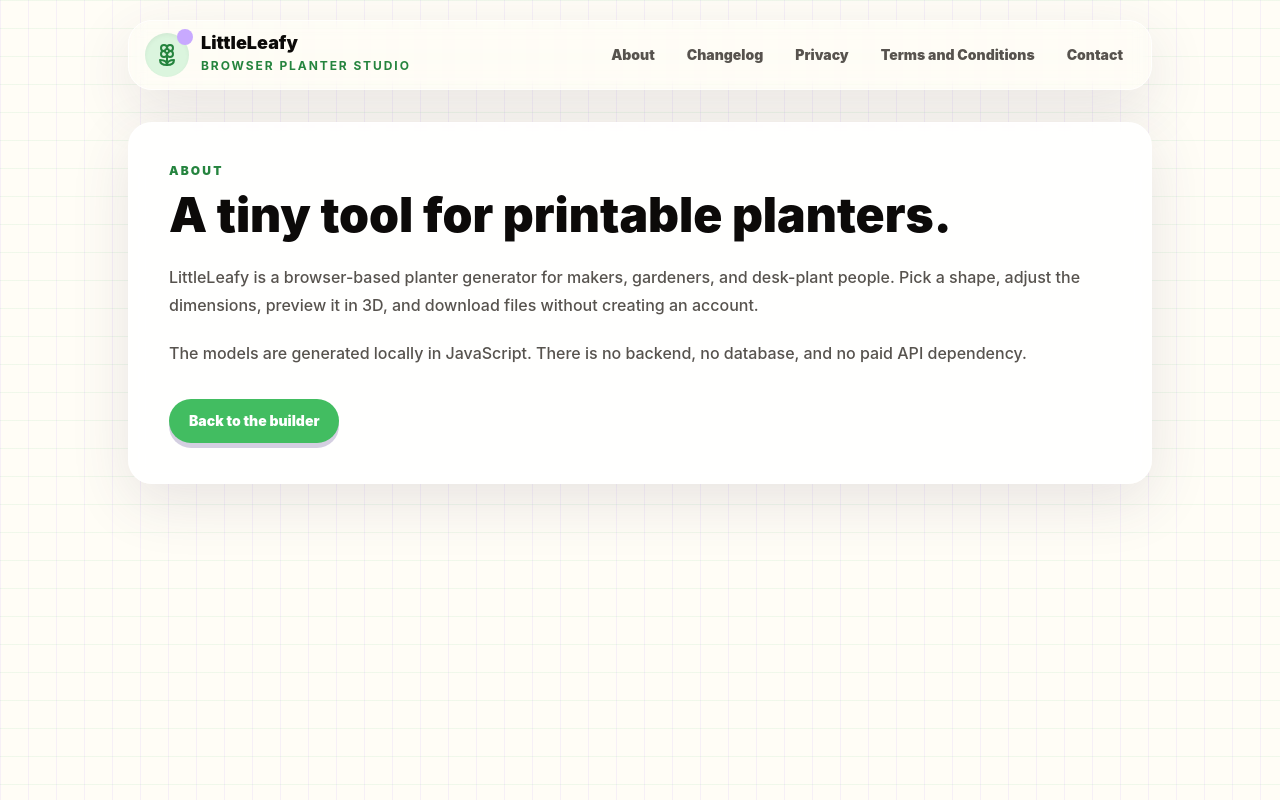
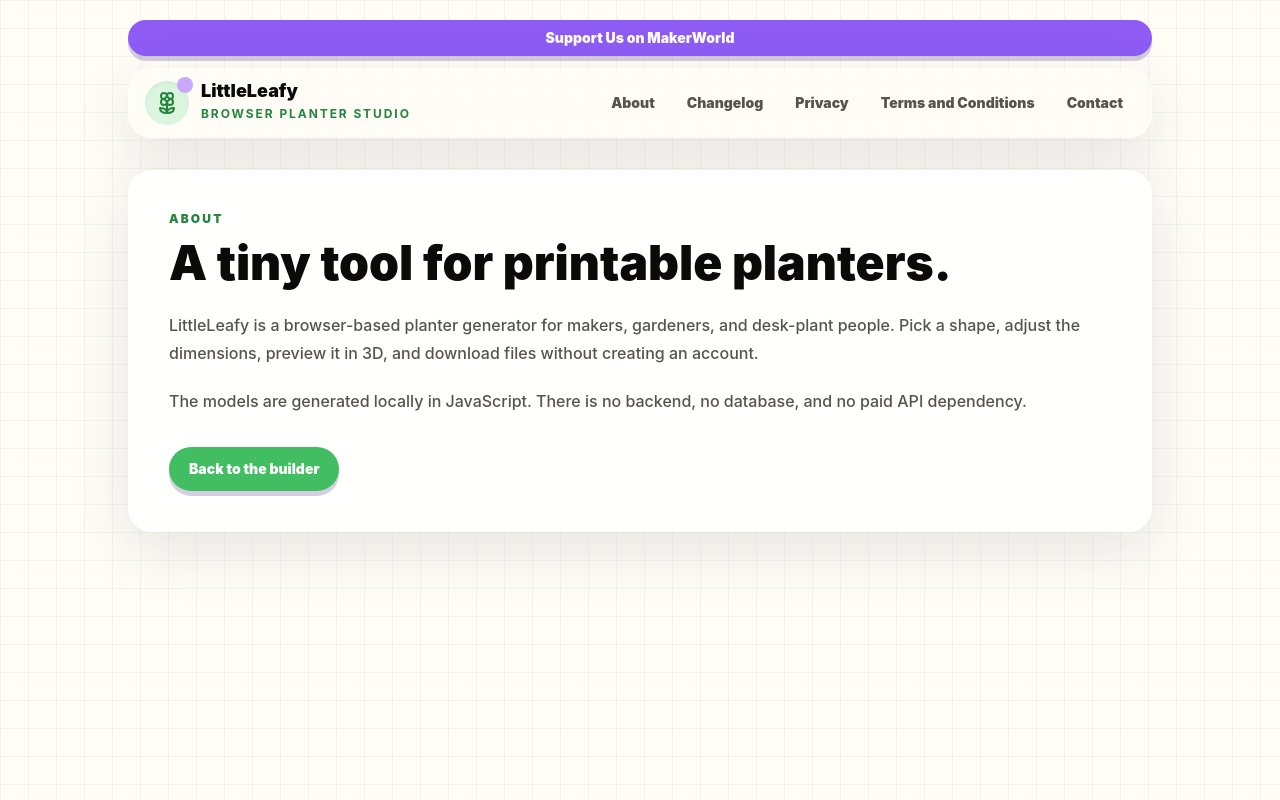
Before and after one commit to TechnifyScratch/littleleafy, a Next.js app: page /about in a window 1280 px wide. Built offline with nearby package versions, Linux system fonts and the light colour scheme.

Commit message:
Add MakerWorld announcement bar

```diff
--- a/src/components/SiteNav.tsx
+++ b/src/components/SiteNav.tsx
@@ -1,5 +1,7 @@
 import Link from "next/link";
 import { Flower2 } from "lucide-react";
+
+const makerWorldUrl = "#";
 
 const navLinks = [
   { href: "/about", label: "About" },
@@ -11,6 +13,14 @@ const navLinks = [
 
 export function SiteNav() {
   return (
+    <div className="grid gap-3">
+      <a
+        className="press-button block rounded-full bg-lilac-500 px-4 py-2 text-center text-sm font-black text-white shadow-press transition hover:brightness-105"
+        href={makerWorldUrl}
+      >
+        Support Us on MakerWorld
+      </a>
+
       <nav className="flex flex-col gap-3 rounded-3xl border border-white/80 bg-white/88 px-4 py-3 shadow-soft backdrop-blur md:flex-row md:items-center md:justify-between">
         <Link className="flex items-center gap-3" href="/">
           <span className="relative inline-flex h-11 w-11 items-center justify-center rounded-full bg-leaf-100 text-leaf-700 shadow-inner">
@@ -37,5 +47,6 @@ export function SiteNav() {
           ))}
         </div>
       </nav>
+    </div>
   );
 }
```
Lines whose indentation alone changed are shown as unchanged.
